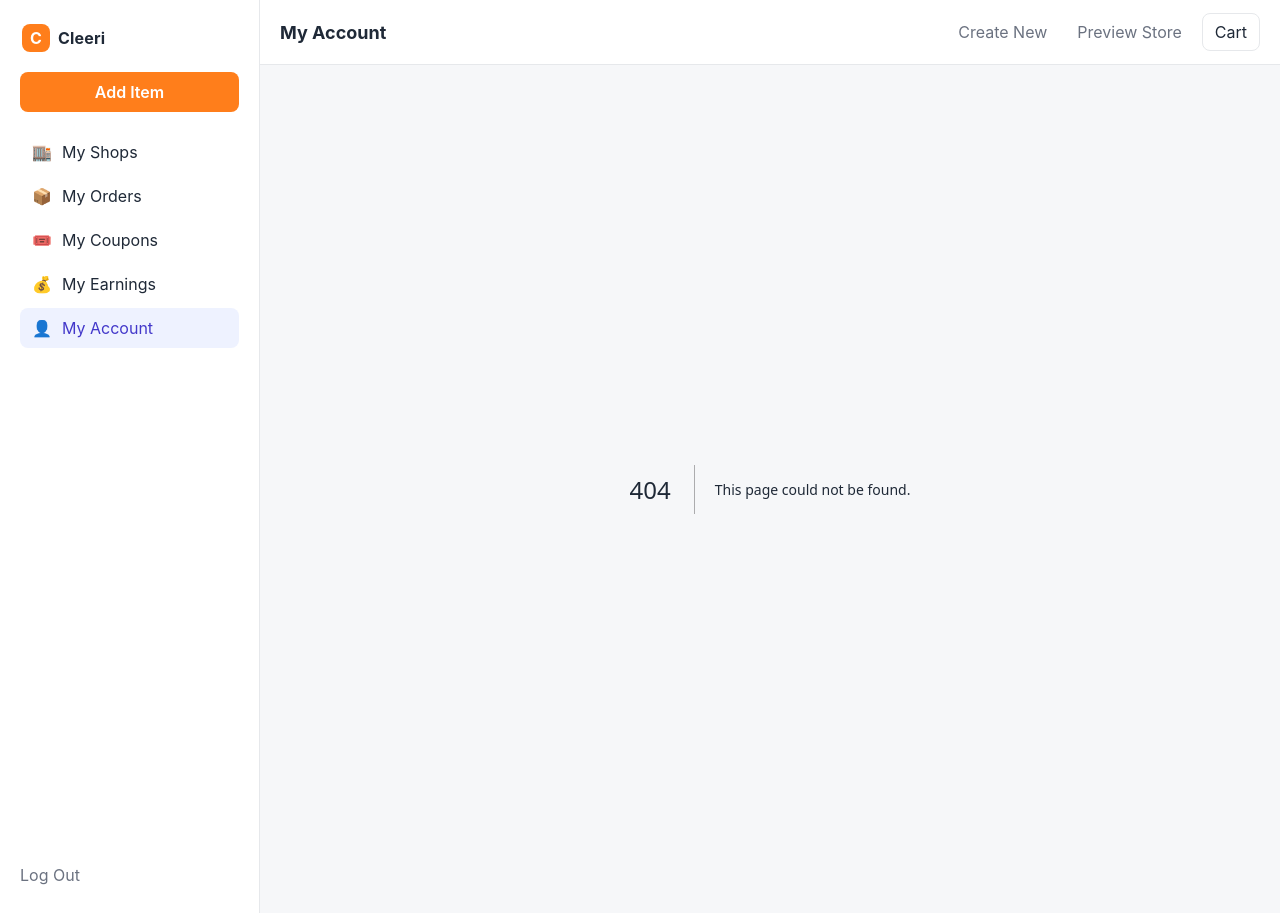
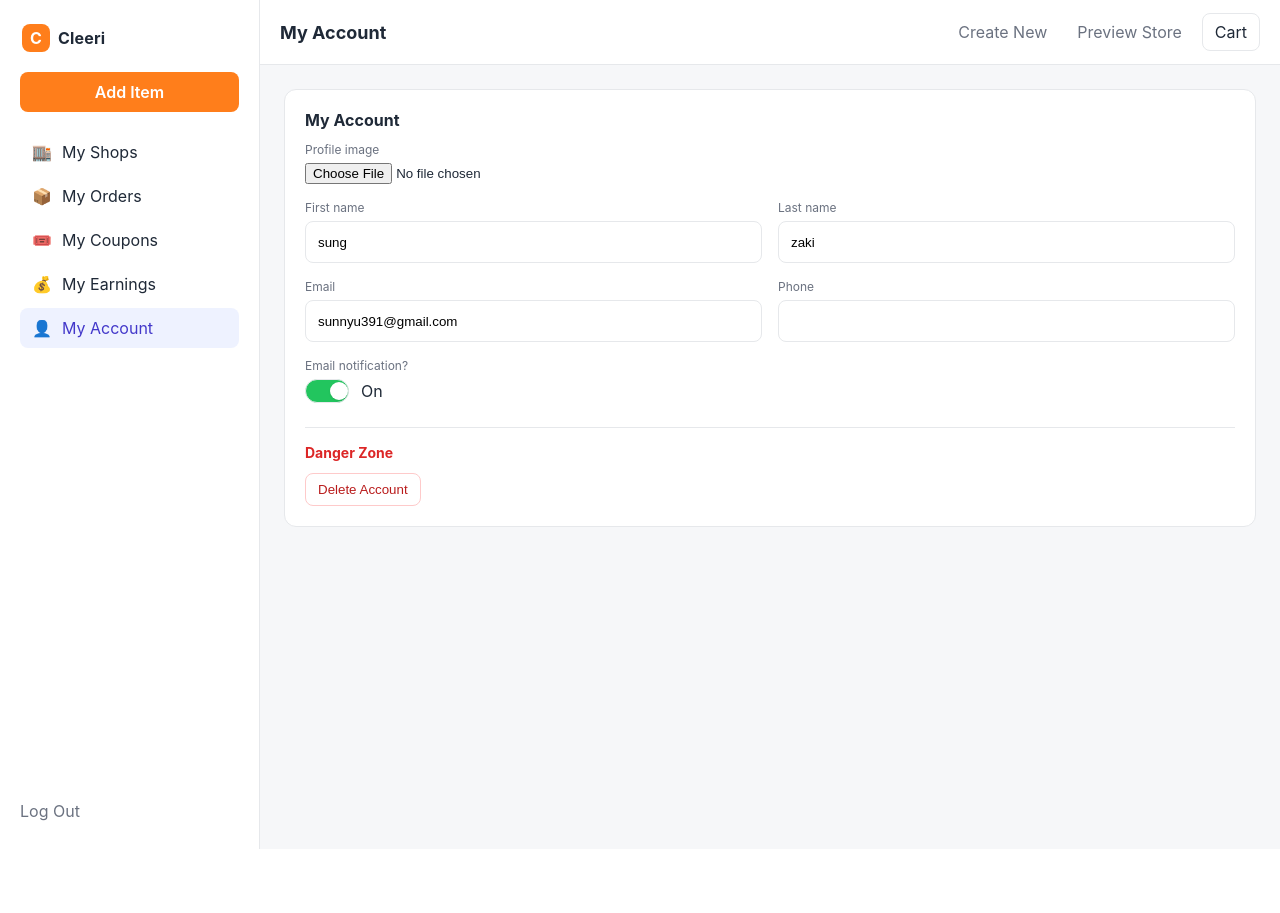
Before and after one commit to Suraj2699/Test-Repo, a Next.js app: page /account in a window 1280 px wide. Before the commit this address had no page. After the commit the page ends 849 px from the top, so only its background shows below. Built offline with nearby package versions, Linux system fonts and the light colour scheme.

Commit message:
Create Account page
cgen-7bacab77ea9442c690a84f747b2494dd

```diff
--- /dev/null
+++ b/pages/account.js
@@ -0,0 +1,58 @@
+import { useState } from "react";
+
+export default function AccountPage() {
+  const [firstName, setFirstName] = useState("sung");
+  const [lastName, setLastName] = useState("zaki");
+  const [email, setEmail] = useState("sunnyu391@gmail.com");
+  const [phone, setPhone] = useState("");
+  const [emailNotif, setEmailNotif] = useState(true);
+
+  return (
+    <div className="account-container">
+      <h2 className="section-title">My Account</h2>
+
+      <div className="form-grid">
+        <div className="input-group" style={{ gridColumn: "1 / -1" }}>
+          <label className="input-label">Profile image</label>
+          <input className="file-input" type="file" accept="image/*" />
+        </div>
+
+        <div className="input-group">
+          <label className="input-label" htmlFor="first">First name</label>
+          <input id="first" className="text-input" value={firstName} onChange={(e)=>setFirstName(e.target.value)} />
+        </div>
+        <div className="input-group">
+          <label className="input-label" htmlFor="last">Last name</label>
+          <input id="last" className="text-input" value={lastName} onChange={(e)=>setLastName(e.target.value)} />
+        </div>
+
+        <div className="input-group">
+          <label className="input-label" htmlFor="email">Email</label>
+          <input id="email" className="text-input" type="email" value={email} onChange={(e)=>setEmail(e.target.value)} />
+        </div>
+        <div className="input-group">
+          <label className="input-label" htmlFor="phone">Phone</label>
+          <input id="phone" className="text-input" value={phone} onChange={(e)=>setPhone(e.target.value)} placeholder="" />
+        </div>
+
+        <div className="input-group" style={{ gridColumn: "1 / -1" }}>
+          <label className="input-label">Email notification?</label>
+          <div className="switch-row">
+            <button
+              type="button"
+              aria-pressed={emailNotif}
+              className={"switch" + (emailNotif ? " is-on" : "")}
+              onClick={() => setEmailNotif((v) => !v)}
+            />
+            <span>{emailNotif ? "On" : "Off"}</span>
+          </div>
+        </div>
+      </div>
+
+      <div className="danger-zone">
+        <h3 className="danger-title">Danger Zone</h3>
+        <button className="danger-button" type="button">Delete Account</button>
+      </div>
+    </div>
+  );
+}
```
